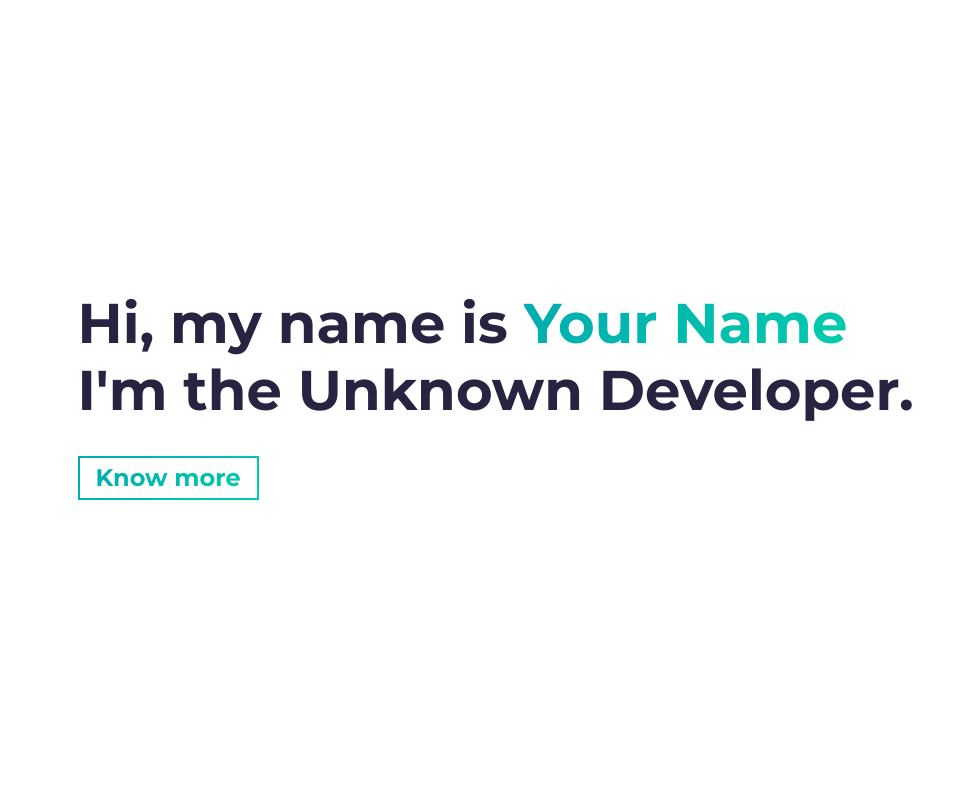
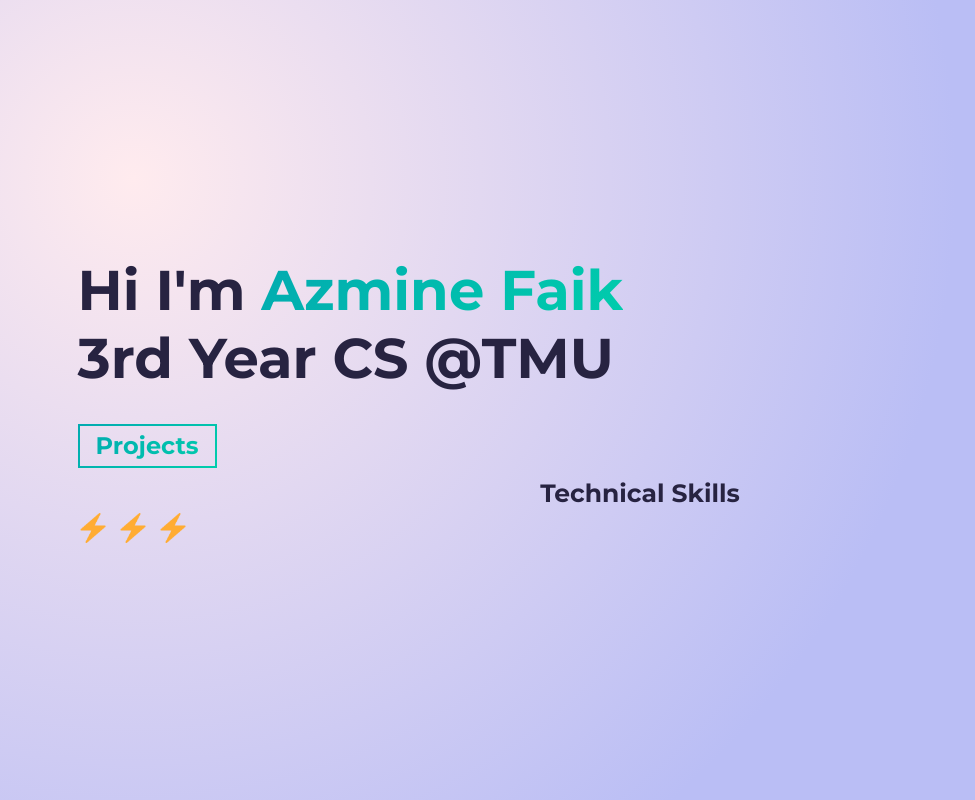
Before and after one commit to azmine-1/portfolio, a website built with Parcel: page src/index.html in a window 1280 px wide. Shown: the top 800 px of the page, without its empty margins (0-975 px from the left). Built offline with nearby package versions, Linux system fonts and the light colour scheme.

Commit message:
Added styling and naming

```diff
--- a/src/index.html
+++ b/src/index.html
@@ -16,12 +16,8 @@
     <meta http-equiv="X-UA-Compatible" content="IE=edge" />
     <meta name="viewport" content="width=device-width, initial-scale=1" />
     <link rel="shortcut icon" type="image/png" href="assets/favicon.png" />
-
-    <!-- Todo: put here your site title -->
     <title>[Your name here] | Developer</title>
-    <!-- Todo: add some coding keywords below - e.g: (javascript, yourusername, etc) -->
     <meta name="keywords" content="[username], [name], skill" />
-    <!-- Todo: improve your SEO by adding a small description of you -->
     <meta name="description" content="[Your name here] | Developer" />
 
     <link
@@ -33,12 +29,8 @@
       defer
       src="https://unpkg.com/scrollreveal@4.0.0/dist/scrollreveal.min.js"
     ></script>
-
-    <!-- Todo: remove the below script once you finish your portfolio -->
     <script async defer src="https://buttons.github.io/buttons.js"></script>
   </head>
-
-  <!-- Todo: read the following HTML Todos to create your stunning portfolio website -->
   <body>
     <div id="top"></div>
 
@@ -46,15 +38,22 @@
     <section id="hero" class="jumbotron">
       <div class="container">
         <h1 class="hero-title load-hidden">
-          Hi, my name is <span class="text-color-main">Your Name</span>
+           Hi I'm <span class="text-color-main">Azmine Faik</span>
           <br />
-          I'm the Unknown Developer.
+           3rd Year CS @TMU
         </h1>
         <p class="hero-cta load-hidden">
-          <a rel="noreferrer" class="cta-btn cta-btn--hero" href="#about"
-            >Know more</a
+          <a rel="noreferrer" class="cta-btn cta-btn--hero" href="#projects"
+            >Projects</a
           >
         </p>
+        <h1>Technical Skills</h1>
+        <ul class="technical-skills">
+          <li><img src="assets/favicon.png" alt="Tech Skill 1"></li>
+          <li><img src="assets/favicon.png" alt="Tech Skill 2"></li>
+          <li><img src="assets/favicon.png" alt="Tech Skill 3"></li>
+          <!-- Add more <li> elements for additional technical skills -->
+      </ul>
       </div>
     </section>
     <!-- /END Hero Section -->
--- a/src/sass/sections/_hero.scss
+++ b/src/sass/sections/_hero.scss
@@ -4,7 +4,7 @@
   display: flex;
   align-items: center;
   border-bottom: 0px;
-  background: $white-color;
+  background: radial-gradient(879px at 10.4% 22.3%, rgb(255, 235, 238) 0%, rgb(186, 190, 245) 93.6%);
   font-weight: 400;
   color: $dark-blue-text;
   padding: 0rem 5.6rem;
@@ -49,6 +49,21 @@
       font-size: 2.8rem;
     }
   }
+  .technical-skills {
+    list-style: none; // Remove default list styles
+    padding: 0; // Remove default padding
+    margin: 0; // Remove default margin
+    display: flex; // Make the list items display horizontally
+
+    li {
+        margin-right: 10px; // Add some space between list items
+    }
+
+    img {
+        width: 30px; // Adjust the width of the images to make them small
+        height: 30px; // Adjust the height of the images to make them small
+    }
+}
 
   .hero-cta {
     display: flex;
```
Also changed, not shown: README.md (added).
